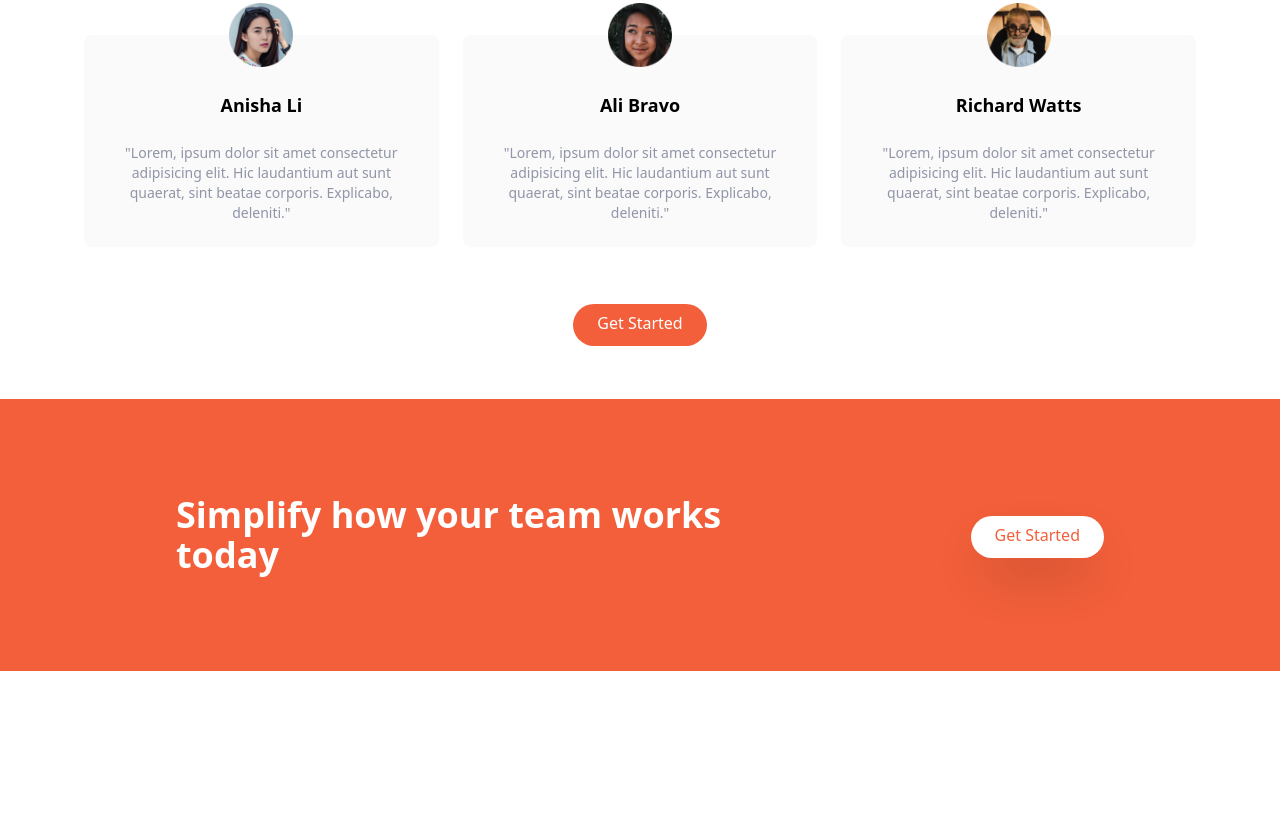
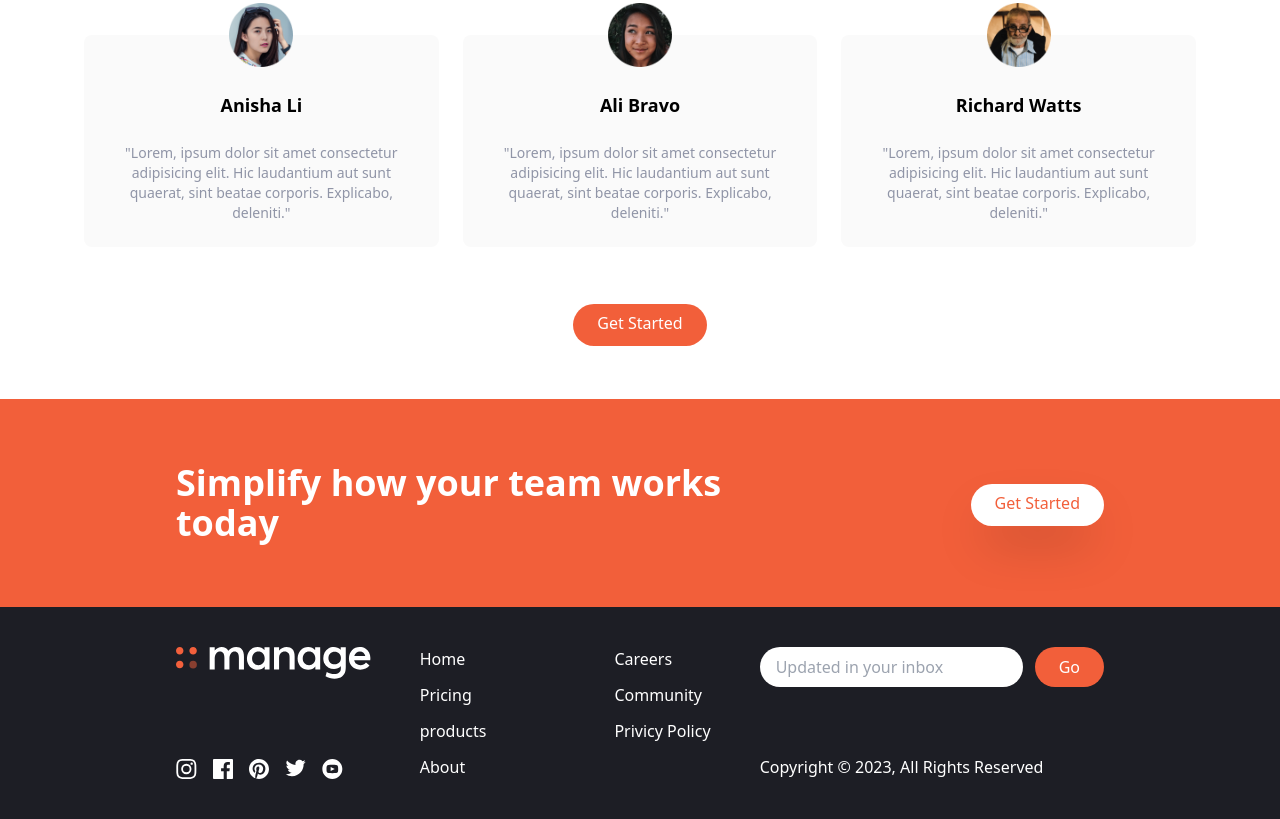
Before and after one commit to itsmeharfatma/Manage-Website, a website: page index.html in a window 1280 px wide. Shown: the part 1441-2260 px from the top of the page. Before the commit the page ends 2112 px from the top, so only its background shows below. Drawn offline with Linux system fonts and the light colour scheme.

Commit message:
footer completed

```diff
--- a/index.html
+++ b/index.html
@@ -27,7 +27,16 @@
             </div>
             <!-- button -->
             <a href="#" class="hidden md:block p-3 px-6 pt-2 text-white bg-brightRed rounded-full baseline hover:bg-brightRedLight">Get Started</a>
+            <!-- hamburger icon -->
+            <button id="menu-btn" class="block hamburger md:hidden focus:outline-none">
+                <span class="hamburger-top"></span>
+                <span class="hamburger-middle"></span>
+                <span class="hamburger-bottom"></span>
+            </button>
         </div>
+
+        <!-- Mobile menu -->
+
     </nav>
     <!-- Navbar Ends -->
     <!-- Hero Section Starts -->
@@ -201,7 +210,7 @@
     <!-- CTA Section Starts -->
     <section id="CTA" class="bg-brightRed">
         <!-- flex container -->
-            <div class="container flex flex-col items-center justify-between px-6 py-24 mx-auto space-y-12 md:flex-row md:space-y-0">
+        <div class="container flex flex-col items-center justify-between px-6 py-16 mx-auto space-y-12 md:flex-row md:space-y-0">
             <!-- heading -->
             <h2 class="text-5xl font-bold leading-tight text-center text-white md:text-4xl md:max-w-xl md:text-left">
                 Simplify how your team works today
@@ -213,6 +222,58 @@
         </div>
     </section>
     <!-- CTA Section Ends -->
+    <!-- Footer Starts -->
+    <footer class="bg-veryDarkBlue">
+        <!-- flex container -->
+        <div class="container flex flex-col-reverse justify-between px-6 py-10 mx-auto space-y-8 md:flex-row md:space-y-0">
+            <!-- logo and social links container-->
+            <div class="flex flex-col-reverse items-center justify-between space-y-12 md:flex-col md:space-y-0 md:items-start">
+                <div class="mx-auto my-6 text-center text-white md:hidden">
+                    Copyright &copy; 2023, All Rights Reserved
+                </div>
+                <!-- logo -->
+                <div>
+                    <img src="images/logo-white.svg" class="h-8" alt="">
+                </div>
+                <!-- social links container -->
+                <div class="flex justify-center space-x-4">
+                    <a href="#"><img src="images/icon-instagram.svg" alt=""></a>
+                    <a href="#"><img src="images/icon-facebook.svg" alt=""></a>
+                    <a href="#"><img src="images/icon-pinterest.svg" alt=""></a>
+                    <a href="#"><img src="images/icon-twitter.svg" alt=""></a>
+                    <a href="#"><img src="images/icon-youtube.svg" alt=""></a>
+                </div>
+            </div>
+            <!-- list container -->
+            <div class="flex justify-around space-x-32">
+                <div class="flex flex-col space-y-3 text-white">
+                    <a href="#" class="hover:text-brightRed">Home</a>
+                    <a href="#" class="hover:text-brightRed">Pricing</a>
+                    <a href="#" class="hover:text-brightRed">products</a>
+                    <a href="#" class="hover:text-brightRed">About</a>
+                </div>
+                <div class="flex flex-col space-y-3 text-white">
+                    <a href="#" class="hover:text-brightRed">Careers</a>
+                    <a href="#" class="hover:text-brightRed">Community</a>
+                    <a href="#" class="hover:text-brightRed">Privicy Policy</a>
+                </div>
+            </div>
+
+            <!-- input container -->
+            <div class="flex flex-col justify-between">
+                <form action="">
+                    <div class="flex space-x-3">
+                        <input type="text" class="flex-1 px-4 rounded-full focus:outline-none" placeholder="Updated in your inbox"/>
+                        <button class="px-6 py-2 text-white rounded-full bg-brightRed hover:bg-brightRedLight focus:outline-none">Go</button>
+                    </div>
+                </form>
+                <div class="hidden text-white md:block">
+                    Copyright &copy; 2023, All Rights Reserved
+                </div>
+            </div>
+        </div>
+    </footer>
+    <!-- Footer Ends -->
 </body>
 
 </html>
```
Also changed, not shown: styles/output.css. Lines whose indentation alone changed are shown as unchanged.
